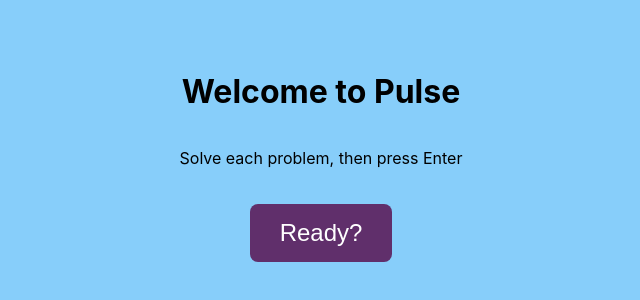
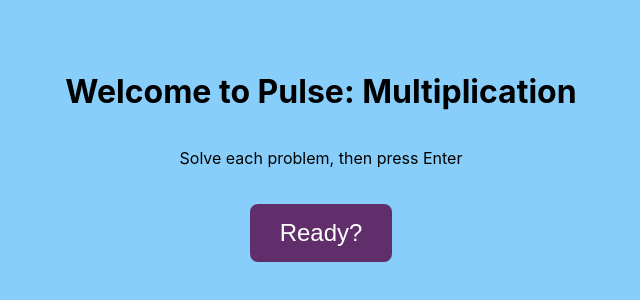
Before and after one commit to dkane47/fact-pulse, a React (Create React App) app: page / in a window 1280 px wide. Shown: the part 244-544 px from the top of the page, without its empty margins (319-959 px from the left). Built offline with nearby package versions, Linux system fonts and the light colour scheme.

Commit message:
Operation to intro

```diff
--- a/src/App.js
+++ b/src/App.js
@@ -309,7 +309,7 @@
 const Introduction = ({ onReadyClick }) => {
   return (
     <div className="container">
-      <h1>Welcome to Pulse</h1>
+      <h1>Welcome to Pulse: Multiplication</h1>
       <p>Solve each problem, then press Enter</p>
       <button className="ready-btn" onClick={onReadyClick}>Ready?</button>
     </div>
```
Also changed, not shown: 7 other files (tests, documents, lock files or other folders).
